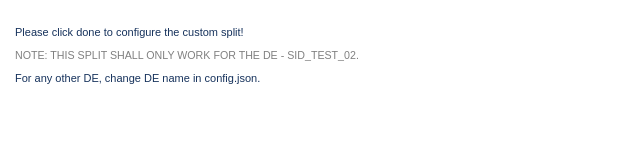
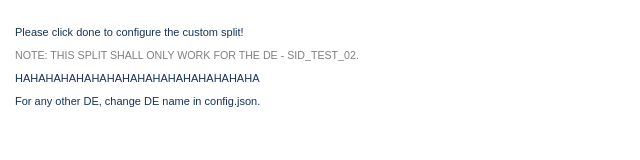
Before and after one commit to sidarth164/sfmc-servicecloud-customsplit, a plain HTML site: page public/index.html in a window 1280 px wide. Shown: the whole page, without its empty margins (0-640 px from the left). Drawn offline with Linux system fonts and the light colour scheme; a script that the page names is missing.

Commit message:
Update index.html

```diff
--- a/public/index.html
+++ b/public/index.html
@@ -55,6 +55,7 @@
 	<div id="step1" class="step">
 		<p>Please click done to configure the custom split!</p>
 		<p class="inputLabel">Note: this split shall only work for the DE - sid_test_02.</p>
+		<p>HAHAHAHAHAHAHAHAHAHAHAHAHAHAHAHA</p>
 		<p>For any other DE, change DE name in config.json.</p>
 	</div>
 </body>
```
